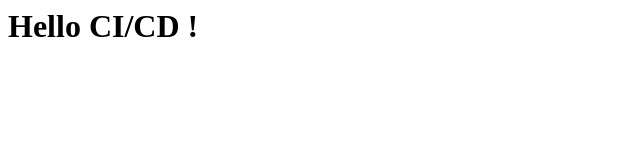
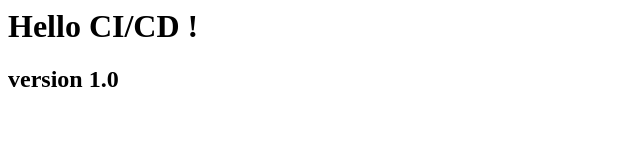
Before and after one commit to akinyolci/ci-cd-codebuild, a plain HTML site: page index.html in a window 1280 px wide. Shown: the whole page, without its empty margins (0-640 px from the left). Drawn offline with Linux system fonts and the light colour scheme.

Commit message:
sayfalar oluşturuldu

```diff
--- a/index.html
+++ b/index.html
@@ -1,3 +1,4 @@
 <html>
     <h1>Hello CI/CD !</h1>
+    <h2>version 1.0</h2>
 </html>
```
